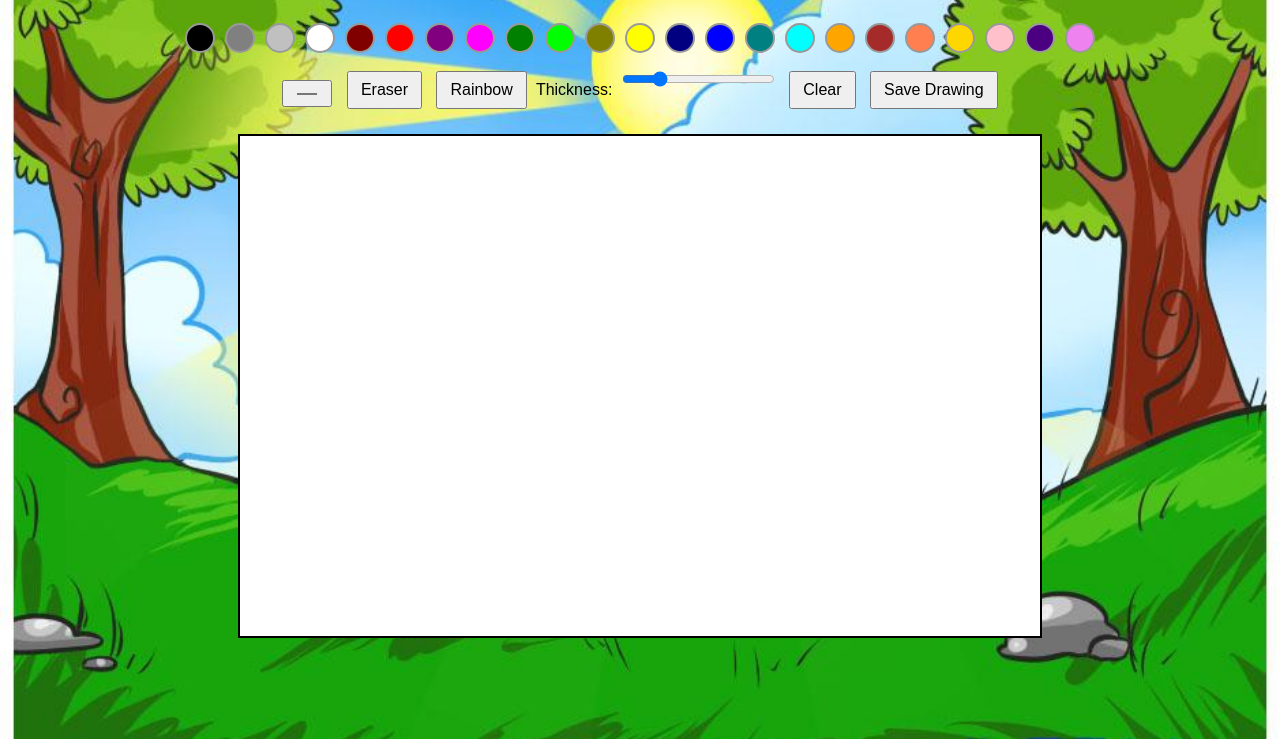
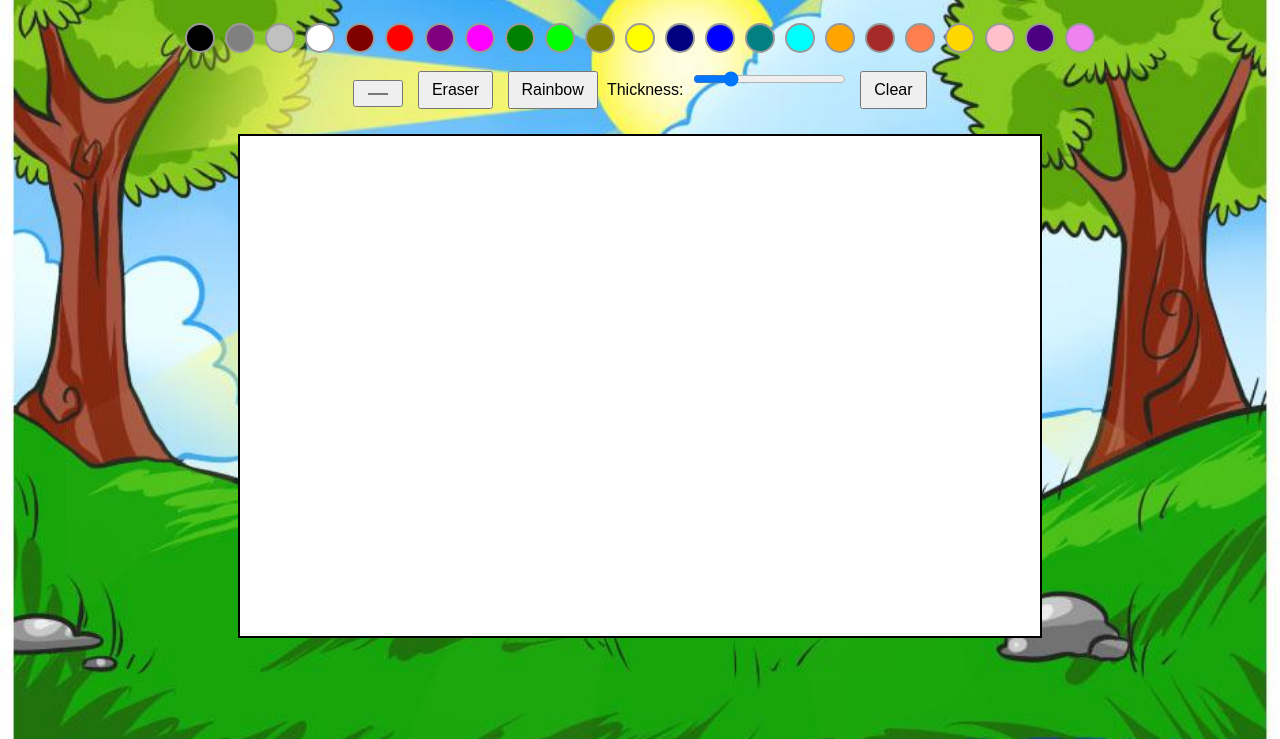
Before and after one commit to GarikiVGManeesh/Kids-Drawing, a plain HTML site: page index.html in a window 1280 px wide. Shown: the part 61-800 px from the top of the page. Drawn offline with Linux system fonts and the light colour scheme.

Commit message:
Update index.html

```diff
--- a/index.html
+++ b/index.html
@@ -58,7 +58,7 @@
     <button onclick="toggleRainbow()">Rainbow</button>
     <label>Thickness: <input type="range" id="thickness" min="1" max="20" value="4" /></label>
     <button onclick="clearCanvas()">Clear</button>
-    <button onclick="saveCanvas()">Save Drawing</button>
+
   </div>
 
   <canvas id="canvas" width="800" height="500"></canvas>
```
